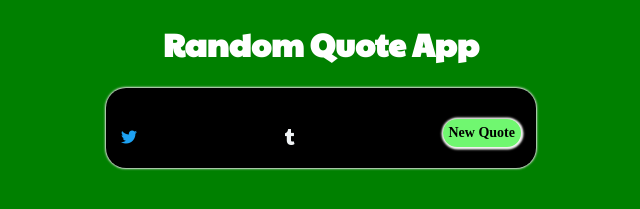
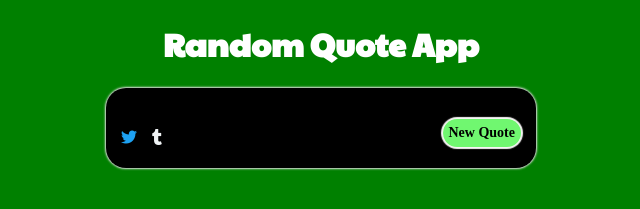
Before and after one commit to PJMantoss/quote_app, a React (Create React App) app: page / in a window 1280 px wide. Shown: the top 209 px of the page, without its empty margins (319-959 px from the left). Built offline with nearby package versions, Linux system fonts and the light colour scheme; no server answers; a web font is replaced by a local one.

Commit message:
update styling

```diff
--- a/src/App.css
+++ b/src/App.css
@@ -53,10 +53,6 @@ body {
   margin-bottom: 10px;
 }
 
-.twitter-icon {
-  color: #1DA1F2;
-}
-
 #tumblr-quote > i {
   color: rgb(240, 243, 245);
 }
@@ -69,7 +65,7 @@ body {
   font-size: 14px;
   font-family: 'Sniglet', cursive;
   font-weight: 550;
-  box-shadow: .5px .5px 2px 2px rgb(247, 245, 245);
+  box-shadow: 0px 0px 1px 2px rgb(247, 245, 245);
   margin-bottom: 10px;
 }
 
@@ -78,6 +74,11 @@ body {
   justify-content: space-between;
 }
 
+.social-media > a > .twitter-icon {
+  color: #1DA1F2;
+  margin-right: 15px;
+}
+
 @keyframes App-logo-spin {
   from { transform: rotate(0deg); }
   to { transform: rotate(360deg); }
--- a/src/components/Social.js
+++ b/src/components/Social.js
@@ -3,6 +3,7 @@ import React from 'react'
 export default function Social({quote, author}) {
     return (
         <React.Fragment>
+            <div className="social-media">
                 <a
                     href={`https://twitter.com/intent/tweet?text= ${quote} ${author}`}
                     target="_blank"
@@ -20,6 +21,7 @@ export default function Social({quote, author}) {
                 >
                     <i class="fab fa-tumblr"></i>
                 </a>
+            </div>
         </React.Fragment>
     )
 }
```
Lines whose indentation alone changed are shown as unchanged.
